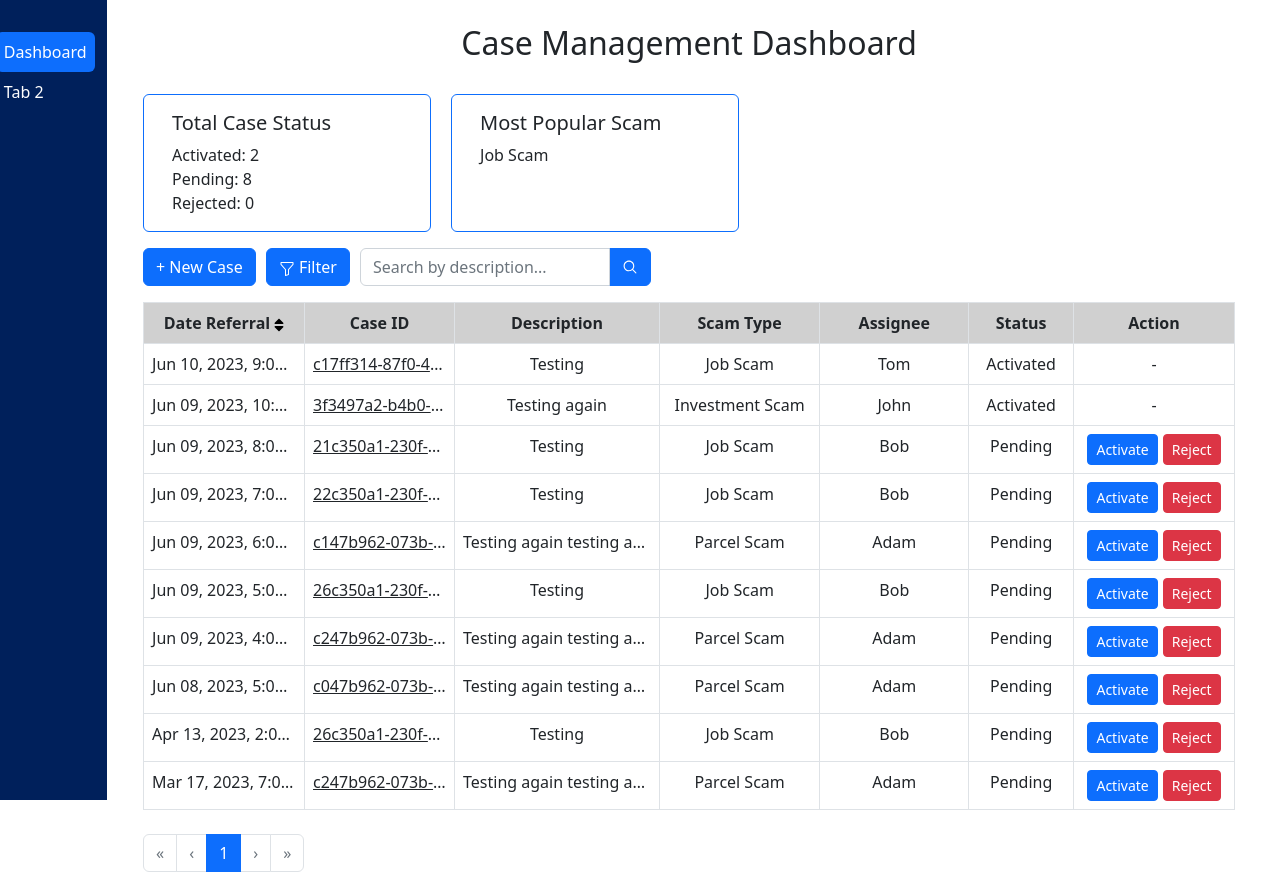
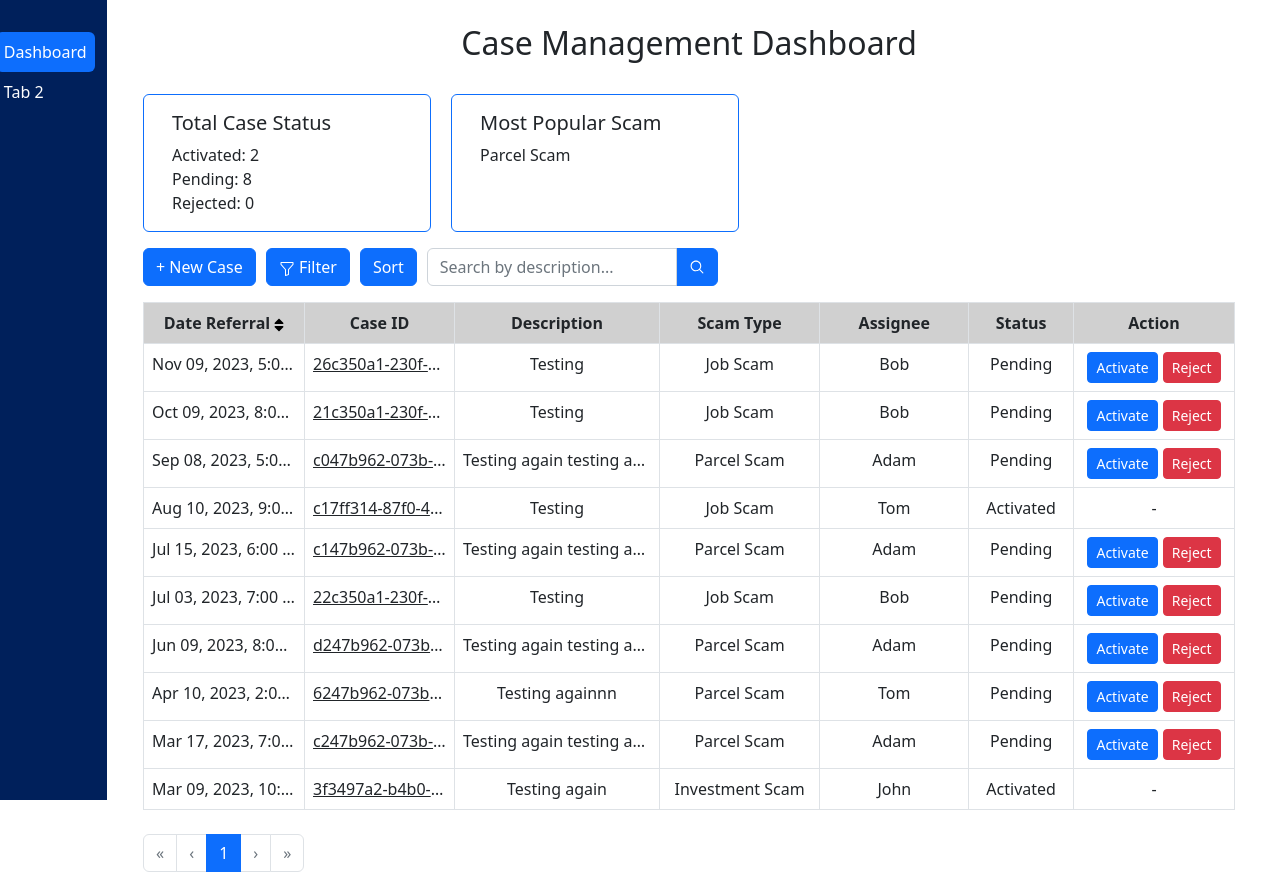
Before and after one commit to Donovan9617/antiscam-frontend, a React (Create React App) app: page / in a window 1280 px wide. Built offline with nearby package versions, Linux system fonts and the light colour scheme.

Commit message:
Add sort case tool

```diff
--- a/src/pages/dashboard/casetable/casetable.tsx
+++ b/src/pages/dashboard/casetable/casetable.tsx
@@ -6,11 +6,13 @@
 import {
   CASE_STATUS_ENUM,
   FILTERED_CASE_STATUS_ENUM,
+  SORT_CASE_DATE_ENUM,
 } from "../../../types/enums";
 import {
   CaseDataDashboardType,
-  FilteredCaseDate,
+  FilteredCaseDateType,
   FilteredCaseStatusType,
+  SortCaseDateType,
 } from "../../../types/types";
 import { CaseActivationButton } from "./casebutton/caseactivationbutton";
 import { CaseRejectedButton } from "./casebutton/caserejectedbutton";
@@ -20,7 +22,8 @@
   caseData: CaseDataDashboardType[];
   filteredCaseStatus: FilteredCaseStatusType;
   searchedCaseDescription: string;
-  filteredCaseDate: FilteredCaseDate;
+  filteredCaseDate: FilteredCaseDateType;
+  sortedCaseDate: SortCaseDateType;
 }
 
 export const CaseTable: React.FC<CaseTableProps> = ({
@@ -28,6 +31,7 @@
   filteredCaseStatus,
   searchedCaseDescription,
   filteredCaseDate,
+  sortedCaseDate,
 }: CaseTableProps) => {
   const [caseDataToShow, setCaseDataToShow] = useState<
     CaseDataDashboardType[] | undefined
@@ -56,16 +60,6 @@
     gap: "5px",
   };
 
-  const handleSortDateReferral: () => void = () => {
-    setIsDateReferralChronological(!isDateReferralChronological);
-    caseDataToShow?.sort((a, b) => {
-      return isDateReferralChronological
-        ? b.datereferral.getTime() - a.datereferral.getTime()
-        : a.datereferral.getTime() - b.datereferral.getTime();
-    });
-    setCaseDataToShow(caseDataToShow);
-  };
-
   const handleViewCaseInfo: (caseid: string) => void = (caseid) => {
     return navigate(`/case/${caseid}`);
   };
@@ -86,6 +80,7 @@
   };
 
   useEffect(() => {
+    // Filter
     let filteredCaseStatusData: CaseDataDashboardType[] = [];
     switch (filteredCaseStatus) {
       case FILTERED_CASE_STATUS_ENUM.ACTIVATED:
@@ -109,15 +104,7 @@
       default:
         break;
     }
-
-    const searchedCaseDescriptionData: CaseDataDashboardType[] =
-      filteredCaseStatusData.filter((caseItem) => {
-        return caseItem.description.includes(searchedCaseDescription);
-      });
-
-    let filteredCaseDateData: CaseDataDashboardType[] =
-      searchedCaseDescriptionData;
-
+    let filteredCaseDateData: CaseDataDashboardType[] = filteredCaseStatusData;
     if (filteredCaseDate.startDate && filteredCaseDate.endDate) {
       const startDateTime = new Date(filteredCaseDate.startDate).setHours(
         0,
@@ -132,16 +119,44 @@
         999
       );
 
-      filteredCaseDateData = searchedCaseDescriptionData.filter((caseItem) => {
+      filteredCaseDateData = filteredCaseDateData.filter((caseItem) => {
         const caseItemDateTime = caseItem.datereferral.getTime();
         return (
           caseItemDateTime >= startDateTime && caseItemDateTime <= endDateTime
         );
       });
     }
+    // Search
+    const searchedCaseDescriptionData: CaseDataDashboardType[] =
+      filteredCaseDateData.filter((caseItem) => {
+        return caseItem.description.includes(searchedCaseDescription);
+      });
+    // Sort
+    const sortedCaseDateData: CaseDataDashboardType[] =
+      searchedCaseDescriptionData;
+    switch (sortedCaseDate) {
+      case SORT_CASE_DATE_ENUM.NEW_TO_OLD:
+        sortedCaseDateData.sort((a, b) => {
+          return b.datereferral.getTime() - a.datereferral.getTime();
+        });
+        break;
+      case SORT_CASE_DATE_ENUM.OLD_TO_NEW:
+        sortedCaseDateData.sort((a, b) => {
+          return a.datereferral.getTime() - b.datereferral.getTime();
+        });
+        break;
+      default:
+        break;
+    }
 
-    setCaseDataToShow(filteredCaseDateData);
-  }, [caseData, filteredCaseStatus, searchedCaseDescription, filteredCaseDate]);
+    setCaseDataToShow(sortedCaseDateData);
+  }, [
+    caseData,
+    filteredCaseStatus,
+    searchedCaseDescription,
+    filteredCaseDate,
+    sortedCaseDate,
+  ]);
 
   return (
     <div style={caseTableStyle}>
@@ -149,10 +164,7 @@
         <thead>
           <tr style={caseTableHeaderRowStyle}>
             <th style={{ width: "15%" }}>
-              <div
-                style={{ cursor: "pointer" }}
-                onClick={handleSortDateReferral}
-              >
+              <div style={{ cursor: "pointer" }}>
                 Date Referral{" "}
                 <Image src={sort} alt="sort" style={{ width: "10px" }} />
               </div>
--- a/src/pages/dashboard/casetools/casefilter/casefilter.tsx
+++ b/src/pages/dashboard/casetools/casefilter/casefilter.tsx
@@ -6,14 +6,14 @@
   FILTERED_CASE_STATUS_ENUM,
 } from "../../../../types/enums";
 import {
-  FilteredCaseDate,
+  FilteredCaseDateType,
   FilteredCaseStatusType,
 } from "../../../../types/types";
 
 interface FilterCaseProps {
   filteredCaseStatus: FilteredCaseStatusType;
   setFilteredCaseStatus: (status: FilteredCaseStatusType) => void;
-  setFilteredCaseDate: (date: FilteredCaseDate) => void;
+  setFilteredCaseDate: (date: FilteredCaseDateType) => void;
 }
 
 const filterCaseStyle: React.CSSProperties = {
--- /dev/null
+++ b/src/pages/dashboard/casetools/casesort/casesort.tsx
@@ -0,0 +1,57 @@
+import React, { ChangeEvent } from "react";
+import { Button, Form, OverlayTrigger, Popover } from "react-bootstrap";
+import { CASE_DATE_ENUM, SORT_CASE_DATE_ENUM } from "../../../../types/enums";
+import { SortCaseDateType } from "../../../../types/types";
+
+interface SortCaseProps {
+  sortedCaseDate: SortCaseDateType;
+  setSortedCaseDate: (date: SortCaseDateType) => void;
+}
+
+const sortCaseStyle: React.CSSProperties = {
+  marginRight: 10,
+};
+
+export const SortCase: React.FC<SortCaseProps> = ({
+  sortedCaseDate,
+  setSortedCaseDate,
+}: SortCaseProps) => {
+  const handleSortedCaseDate = (event: ChangeEvent<HTMLInputElement>) => {
+    setSortedCaseDate(event.target.value as SortCaseDateType);
+  };
+
+  return (
+    <OverlayTrigger
+      trigger="click"
+      placement="right"
+      rootClose={true}
+      overlay={
+        <Popover>
+          <Popover.Body>
+            <Form>
+              <h6>
+                <u>Date Referral</u>
+              </h6>
+              <Form.Check
+                type="radio"
+                value={SORT_CASE_DATE_ENUM.NEW_TO_OLD}
+                label={CASE_DATE_ENUM.NEW_TO_OLD}
+                checked={sortedCaseDate === SORT_CASE_DATE_ENUM.NEW_TO_OLD}
+                onChange={handleSortedCaseDate}
+              />
+              <Form.Check
+                type="radio"
+                value={SORT_CASE_DATE_ENUM.OLD_TO_NEW}
+                label={CASE_DATE_ENUM.OLD_TO_NEW}
+                checked={sortedCaseDate === SORT_CASE_DATE_ENUM.OLD_TO_NEW}
+                onChange={handleSortedCaseDate}
+              />
+            </Form>
+          </Popover.Body>
+        </Popover>
+      }
+    >
+      <Button style={sortCaseStyle}>Sort</Button>
+    </OverlayTrigger>
+  );
+};
--- a/src/pages/dashboard/casetools/casetools.tsx
+++ b/src/pages/dashboard/casetools/casetools.tsx
@@ -1,13 +1,20 @@
-import { FilteredCaseDate, FilteredCaseStatusType } from "../../../types/types";
+import {
+  FilteredCaseDateType,
+  FilteredCaseStatusType,
+  SortCaseDateType,
+} from "../../../types/types";
 import { FilterCase } from "./casefilter/casefilter";
 import { CaseNewButton } from "./casenewbutton/casenewbutton";
 import { CaseSearch } from "./casesearch/casesearch";
+import { SortCase } from "./casesort/casesort";
 
 interface CaseToolsProps {
   filteredCaseStatus: FilteredCaseStatusType;
   setFilteredCaseStatus: (status: FilteredCaseStatusType) => void;
   setSearchedCaseDescription: (search: string) => void;
-  setFilteredCaseDate: (date: FilteredCaseDate) => void;
+  setFilteredCaseDate: (date: FilteredCaseDateType) => void;
+  sortedCaseDate: SortCaseDateType;
+  setSortedCaseDate: (date: SortCaseDateType) => void;
 }
 
 const caseToolsRowStyle: React.CSSProperties = {
@@ -21,6 +28,8 @@
   setFilteredCaseStatus,
   setSearchedCaseDescription,
   setFilteredCaseDate,
+  sortedCaseDate,
+  setSortedCaseDate,
 }: CaseToolsProps) => {
   return (
     <div style={caseToolsRowStyle}>
@@ -30,6 +39,10 @@
         setFilteredCaseStatus={setFilteredCaseStatus}
         setFilteredCaseDate={setFilteredCaseDate}
       />
+      <SortCase
+        sortedCaseDate={sortedCaseDate}
+        setSortedCaseDate={setSortedCaseDate}
+      />
       <CaseSearch setSearchedCaseDescription={setSearchedCaseDescription} />
     </div>
   );
--- a/src/pages/dashboard/dashboard.tsx
+++ b/src/pages/dashboard/dashboard.tsx
@@ -4,11 +4,13 @@
   CASE_SCAMTYPE_ENUM,
   CASE_STATUS_ENUM,
   FILTERED_CASE_STATUS_ENUM,
+  SORT_CASE_DATE_ENUM,
 } from "../../types/enums";
 import {
   CaseDataDashboardType,
-  FilteredCaseDate,
+  FilteredCaseDateType,
   FilteredCaseStatusType,
+  SortCaseDateType,
 } from "../../types/types";
 import { CaseStatistics } from "./casestatistics/casestatistics";
 import { CaseTable } from "./casetable/casetable";
@@ -20,16 +22,20 @@
     useState<string>("");
   const [filteredCaseStatus, setFilteredCaseStatus] =
     useState<FilteredCaseStatusType>(FILTERED_CASE_STATUS_ENUM.NONE);
-  const [filteredCaseDate, setFilteredCaseDate] = useState<FilteredCaseDate>({
-    startDate: "",
-    endDate: "",
-  });
+  const [filteredCaseDate, setFilteredCaseDate] =
+    useState<FilteredCaseDateType>({
+      startDate: "",
+      endDate: "",
+    });
+  const [sortedCaseDate, setSortedCaseDate] = useState<SortCaseDateType>(
+    SORT_CASE_DATE_ENUM.NEW_TO_OLD
+  );
 
   useEffect(() => {
     // API call to obtain the backend data in JSON
     const data: CaseDataDashboardType[] = [
       {
-        datereferral: new Date(2023, 5, 10, 21, 0),
+        datereferral: new Date(2023, 7, 10, 21, 0),
         caseid: "c17ff314-87f0-49e5-8adc-a5c3dceaa44b",
         description: "Testing",
         scamtype: CASE_SCAMTYPE_ENUM.JOB_SCAM,
@@ -37,7 +43,7 @@
         status: CASE_STATUS_ENUM.ACTIVATED,
       },
       {
-        datereferral: new Date(2023, 5, 9, 22, 0),
+        datereferral: new Date(2023, 2, 9, 22, 0),
         caseid: "3f3497a2-b4b0-4ee5-ae78-2e8b7818fc15",
         description: "Testing again",
         scamtype: CASE_SCAMTYPE_ENUM.INVESTMENT_SCAM,
@@ -45,7 +51,7 @@
         status: CASE_STATUS_ENUM.ACTIVATED,
       },
       {
-        datereferral: new Date(2023, 5, 9, 8, 0),
+        datereferral: new Date(2023, 9, 9, 8, 0),
         caseid: "21c350a1-230f-4aac-be03-76f6e721d7fd",
         description: "Testing",
         scamtype: CASE_SCAMTYPE_ENUM.JOB_SCAM,
@@ -53,7 +59,7 @@
         status: CASE_STATUS_ENUM.PENDING,
       },
       {
-        datereferral: new Date(2023, 5, 8, 17, 0),
+        datereferral: new Date(2023, 8, 8, 17, 0),
         caseid: "c047b962-073b-4a6f-a8ba-a020c2ef0ecd",
         description: "Testing again testing again testing again",
         scamtype: CASE_SCAMTYPE_ENUM.PARCEL_SCAM,
@@ -61,7 +67,7 @@
         status: CASE_STATUS_ENUM.PENDING,
       },
       {
-        datereferral: new Date(2023, 5, 9, 7, 0),
+        datereferral: new Date(2023, 6, 3, 7, 0),
         caseid: "22c350a1-230f-4aac-be03-76f6e721d7fd",
         description: "Testing",
         scamtype: CASE_SCAMTYPE_ENUM.JOB_SCAM,
@@ -69,7 +75,7 @@
         status: CASE_STATUS_ENUM.PENDING,
       },
       {
-        datereferral: new Date(2023, 5, 9, 6, 0),
+        datereferral: new Date(2023, 6, 15, 6, 0),
         caseid: "c147b962-073b-4a6f-a8ba-a020c2ef0ecd",
         description: "Testing again testing again testing again",
         scamtype: CASE_SCAMTYPE_ENUM.PARCEL_SCAM,
@@ -77,7 +83,7 @@
         status: CASE_STATUS_ENUM.PENDING,
       },
       {
-        datereferral: new Date(2023, 5, 9, 5, 0),
+        datereferral: new Date(2023, 10, 9, 5, 0),
         caseid: "26c350a1-230f-4aac-be03-76f6e721d7fd",
         description: "Testing",
         scamtype: CASE_SCAMTYPE_ENUM.JOB_SCAM,
@@ -85,19 +91,11 @@
         status: CASE_STATUS_ENUM.PENDING,
       },
       {
-        datereferral: new Date(2023, 5, 9, 4, 0),
-        caseid: "c247b962-073b-4a6f-a8ba-a020c2ef0ecd",
+        datereferral: new Date(2023, 5, 9, 8, 0),
+        caseid: "d247b962-073b-4a6f-a8ba-a020c2ef0ecd",
         description: "Testing again testing again testing again",
         scamtype: CASE_SCAMTYPE_ENUM.PARCEL_SCAM,
         assignee: "Adam",
-        status: CASE_STATUS_ENUM.PENDING,
-      },
-      {
-        datereferral: new Date(2023, 3, 13, 14, 0),
-        caseid: "26c350a1-230f-4aac-be03-76f6e721d7fd",
-        description: "Testing",
-        scamtype: CASE_SCAMTYPE_ENUM.JOB_SCAM,
-        assignee: "Bob",
         status: CASE_STATUS_ENUM.PENDING,
       },
       {
@@ -106,6 +104,14 @@
         description: "Testing again testing again testing again",
         scamtype: CASE_SCAMTYPE_ENUM.PARCEL_SCAM,
         assignee: "Adam",
+        status: CASE_STATUS_ENUM.PENDING,
+      },
+      {
+        datereferral: new Date(2023, 3, 10, 2, 0),
+        caseid: "6247b962-073b-4a6f-a8ba-a020c2ef0ecd",
+        description: "Testing againnn",
+        scamtype: CASE_SCAMTYPE_ENUM.PARCEL_SCAM,
+        assignee: "Tom",
         status: CASE_STATUS_ENUM.PENDING,
       },
     ];
@@ -129,6 +135,8 @@
           setFilteredCaseStatus={setFilteredCaseStatus}
           setSearchedCaseDescription={setSearchedCaseDescription}
           setFilteredCaseDate={setFilteredCaseDate}
+          sortedCaseDate={sortedCaseDate}
+          setSortedCaseDate={setSortedCaseDate}
         />
       </Container>
       <Container className="mt-3">
@@ -137,6 +145,7 @@
           filteredCaseStatus={filteredCaseStatus}
           searchedCaseDescription={searchedCaseDescription}
           filteredCaseDate={filteredCaseDate}
+          sortedCaseDate={sortedCaseDate}
         />
       </Container>
     </Container>
--- a/src/types/enums.tsx
+++ b/src/types/enums.tsx
@@ -12,6 +12,16 @@
   ACTIVATED: "activated",
   PENDING: "pending",
   REJECTED: "rejected",
+} as const;
+
+export const CASE_DATE_ENUM = {
+  NEW_TO_OLD: "Newest to Oldest",
+  OLD_TO_NEW: "Oldest to Newest",
+} as const;
+
+export const SORT_CASE_DATE_ENUM = {
+  NEW_TO_OLD: "newtoold",
+  OLD_TO_NEW: "oldtonew",
 } as const;
 
 export const NAV_ITEMS_ENUM = {
--- a/src/types/types.tsx
+++ b/src/types/types.tsx
@@ -8,7 +8,11 @@
   | "pending"
   | "rejected";
 
-export interface FilteredCaseDate {
+export type CaseDateType = "New to Old" | "Old to New";
+
+export type SortCaseDateType = "newtoold" | "oldtonew";
+
+export interface FilteredCaseDateType {
   startDate: string;
   endDate: string;
 }
```
